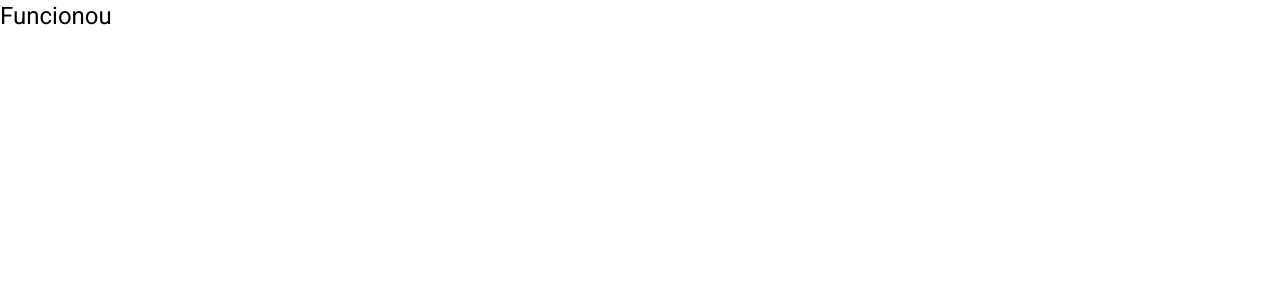
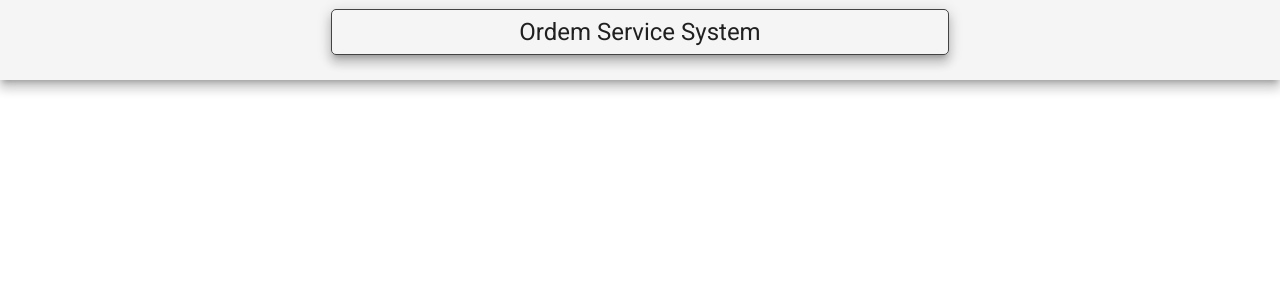
Before and after one commit to TiagoAlmeidaPoa/front_ordem_servico, an Angular app: page / in a window 1280 px wide. Shown: the top 300 px of the page. Built offline with nearby package versions, Linux system fonts and the light colour scheme.

Commit message:
Gerando componente HEADER

```diff
--- a/src/app/app.component.html
+++ b/src/app/app.component.html
@@ -1 +1 @@
-<h1>Funcionou</h1>
+<app-header></app-header>
--- a/src/app/app.component.ts
+++ b/src/app/app.component.ts
@@ -2,8 +2,7 @@
 
 @Component({
   selector: 'app-root',
-  templateUrl: 'app.component.html',
-  styles: []
+  templateUrl: 'app.component.html'
 })
 export class AppComponent {
   title = 'orderservico';
--- /dev/null
+++ b/src/app/views/components/template/header/header.component.css
@@ -0,0 +1,12 @@
+.header {
+    height: 10%;
+    display: flex;
+    align-items: center;
+    justify-content: center;
+}
+
+h1 {
+    border: 1px solid rgb(68, 67, 67);
+    padding: .4rem 15%;
+    border-radius: 5px;
+}
--- /dev/null
+++ b/src/app/views/components/template/header/header.component.html
@@ -0,0 +1,3 @@
+<mat-toolbar class="header mat-elevation-z8">
+    <h1 class="mat-elevation-z8">Ordem Service System</h1>
+</mat-toolbar>
```
Also changed, not shown: src/app/app.module.ts (+46 -9 lines), src/app/views/components/template/header/header.component.ts (added, +10 -0 lines).
